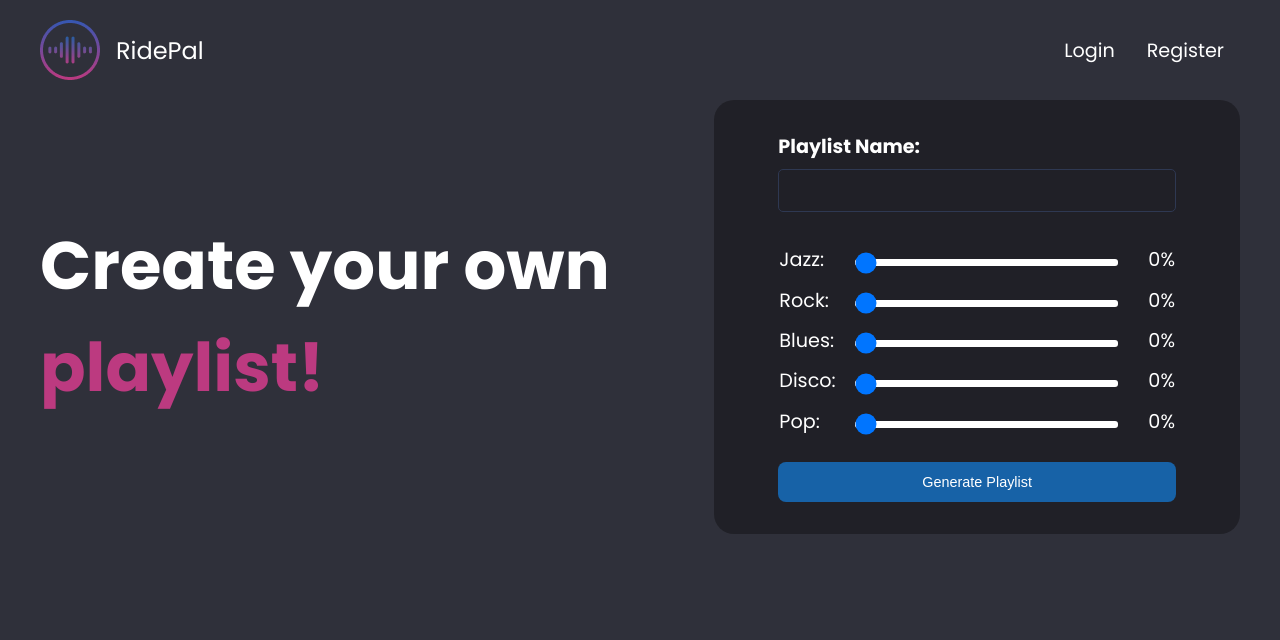
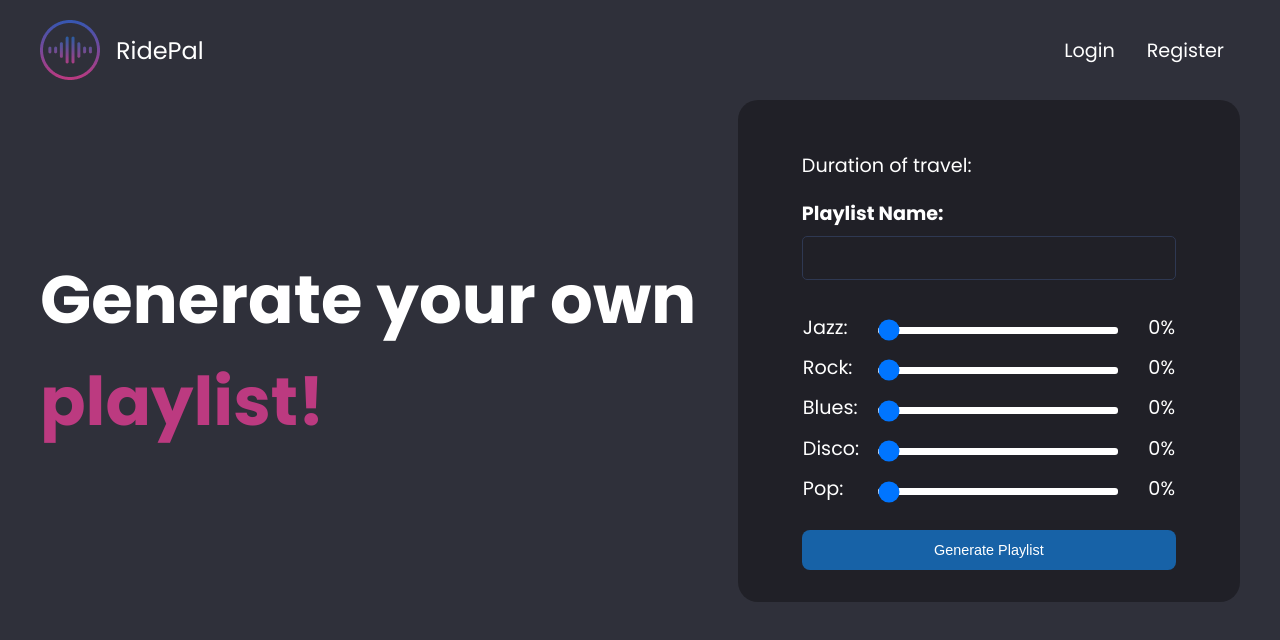
Before and after one commit to sava-stanchev/ridepal-playlist-generator, a React (Create React App) app in the folder client/: page /generate-playlist in a window 1280 px wide. Shown: the top 640 px of the page. Built offline with nearby package versions, Linux system fonts and the light colour scheme.

Commit message:
changes to generate playlist

```diff
--- a/client/src/App.css
+++ b/client/src/App.css
@@ -466,3 +466,7 @@ body {
   padding-bottom: 0.65rem;
   transition: all 0.3s ease-in;
 }
+
+.input-group h4 {
+  margin-bottom: 0.75rem;
+}
--- a/client/src/components/GeneratePlaylist.js
+++ b/client/src/components/GeneratePlaylist.js
@@ -10,11 +10,12 @@ const GeneratePlaylist = () => {
   return(
     <section className="join-login-main-section">
       <h1 className="join-login-text">
-        Create your own
+        Generate your own
         <span className="accent-text"> playlist!</span>
       </h1>
       <form className="join-login-form">
       <div className="input-group">
+          <p>Duration of travel: </p>
           <label>Playlist Name:</label>
           <input type="text"/>
       </div>
--- a/client/src/components/GenerateRoute.js
+++ b/client/src/components/GenerateRoute.js
@@ -36,7 +36,7 @@ const GenerateRoute = () => {
     .then(res => res.json())
     .then(data => setDuration(data.resourceSets[0].resources[0].travelDuration))
     .catch(error => console.log(error))
-    // .then(() => routeChange())
+    .then(() => routeChange())
   }
   console.log(duration);
   return(
```
